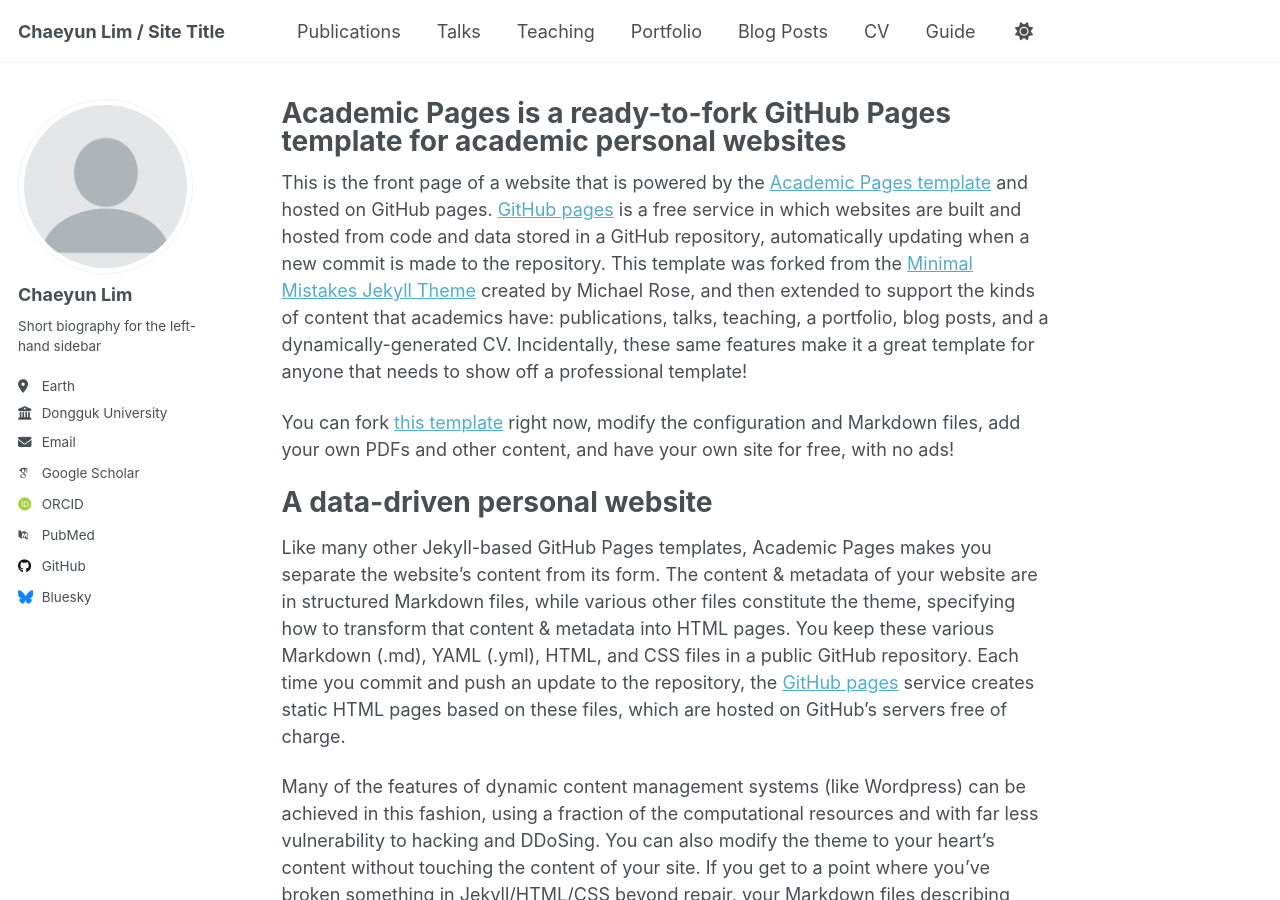
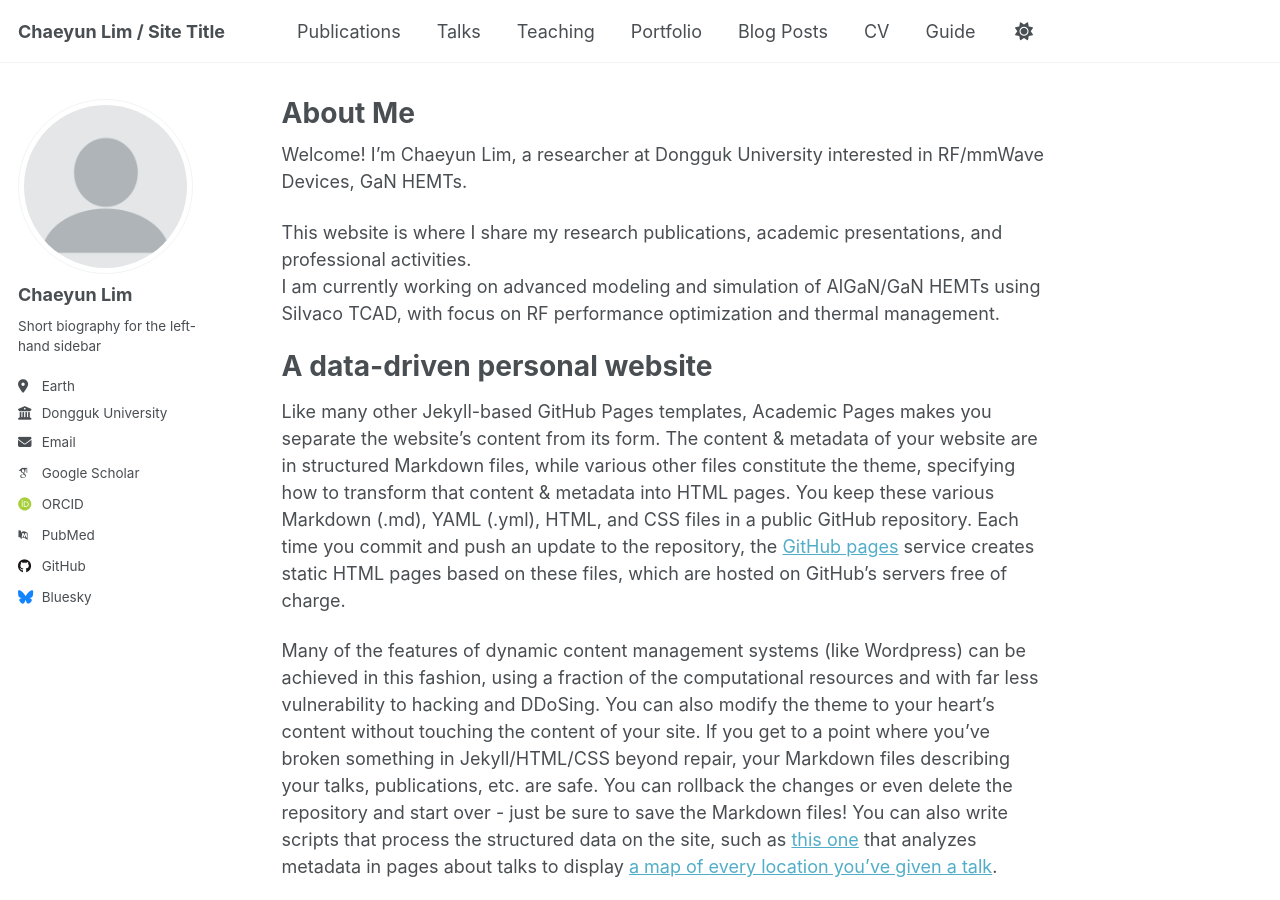
Before and after one commit to Chaeyun97/Chaeyun97.github.io, a Jekyll site: the page built from _pages/about.md, in a window 1280 px wide and 900 px high. Built offline with Jekyll 4.4.1, drawn with Linux system fonts in a browser that asks for light colours; some web fonts are replaced; a script that is not in the unit is left out.

Commit message:
Update about.md

```diff
--- a/_pages/about.md
+++ b/_pages/about.md
@@ -1,15 +1,16 @@
 ---
 permalink: /
-title: "Academic Pages is a ready-to-fork GitHub Pages template for academic personal websites"
+title: "About Me"
 author_profile: true
 redirect_from:
   - /about/
   - /about.html
 ---
 
-This is the front page of a website that is powered by the [Academic Pages template](https://github.com/academicpages/academicpages.github.io) and hosted on GitHub pages. [GitHub pages](https://pages.github.com) is a free service in which websites are built and hosted from code and data stored in a GitHub repository, automatically updating when a new commit is made to the repository. This template was forked from the [Minimal Mistakes Jekyll Theme](https://mmistakes.github.io/minimal-mistakes/) created by Michael Rose, and then extended to support the kinds of content that academics have: publications, talks, teaching, a portfolio, blog posts, and a dynamically-generated CV. Incidentally, these same features make it a great template for anyone that needs to show off a professional template!
+Welcome! I'm Chaeyun Lim, a researcher at Dongguk University interested in RF/mmWave Devices, GaN HEMTs.
 
- You can fork [this template](https://github.com/academicpages/academicpages.github.io) right now, modify the configuration and Markdown files, add your own PDFs and other content, and have your own site for free, with no ads!
+This website is where I share my research publications, academic presentations, and professional activities.
+I am currently working on advanced modeling and simulation of AlGaN/GaN HEMTs using Silvaco TCAD, with focus on RF performance optimization and thermal management.
 
 A data-driven personal website
 ======
```
